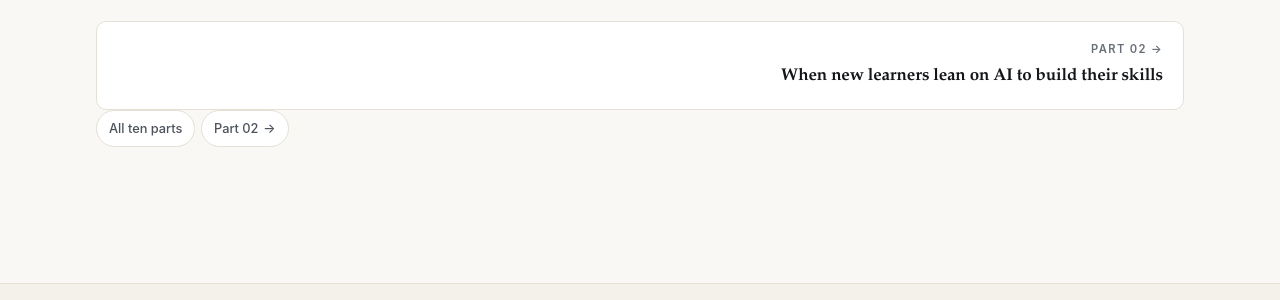
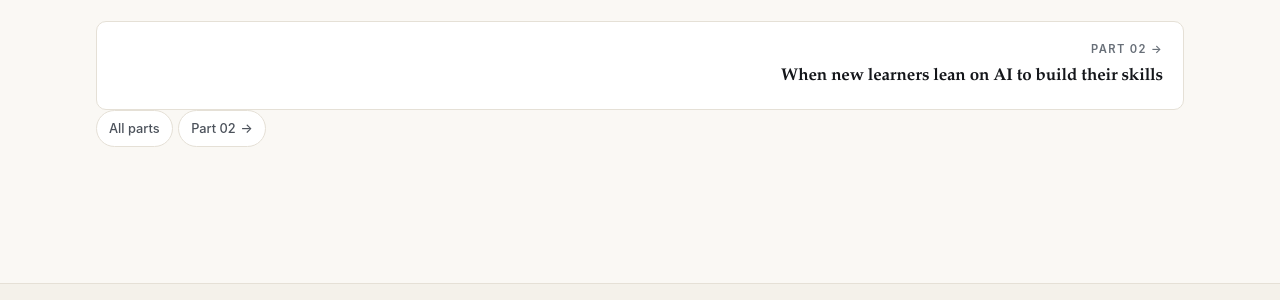
Before and after one commit to marota/human-ai-collaboration, a Jekyll site: the page built from _series/01-from-augmentation-to-cognitive-surrender.md, in a window 1280 px wide and 900 px high, scrolled down 1115 px. Shown: the part 233-533 px from the top of the window. Built offline with Jekyll 4.4.1, drawn with Linux system fonts in a browser that asks for light colours.

Commit message:
Update post.html

```diff
--- a/_layouts/post.html
+++ b/_layouts/post.html
@@ -72,7 +72,7 @@ layout: default
       <span aria-hidden="true">←</span> Part {{ prev_p.part }}
     </a>
     {%- endif %}
-    <a class="post-pager__link" href="{{ '/series/' | relative_url }}">All ten parts</a>
+    <a class="post-pager__link" href="{{ '/series/' | relative_url }}">All parts</a>
     {%- if next_p %}
     <a class="post-pager__link" href="{{ next_p.url | relative_url }}" rel="next">
       Part {{ next_p.part }} <span aria-hidden="true">→</span>
@@ -81,7 +81,7 @@ layout: default
   </nav>
   {%- else %}
   <p class="post-outro">
-    <a class="series-more" href="{{ '/series/' | relative_url }}">All ten parts <span aria-hidden="true">→</span></a>
+    <a class="series-more" href="{{ '/series/' | relative_url }}">All parts <span aria-hidden="true">→</span></a>
   </p>
   {%- endif %}
 </div>
```
